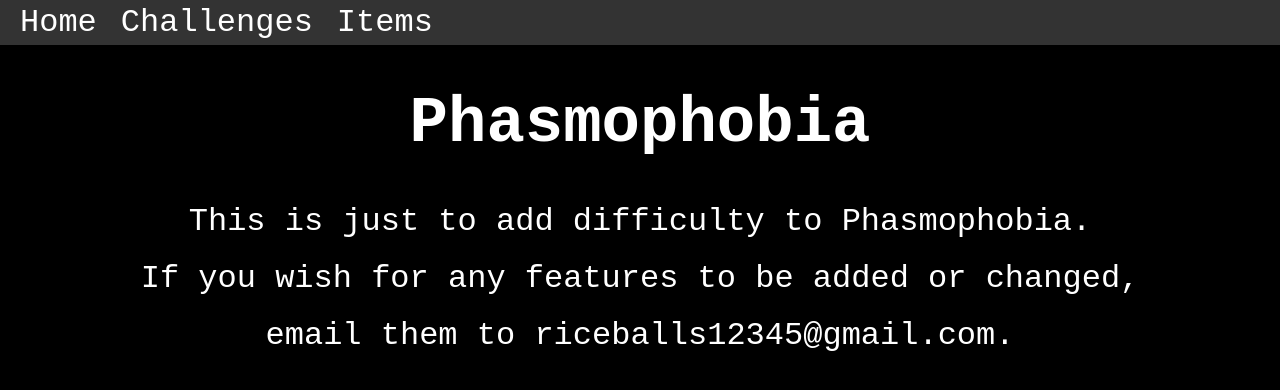
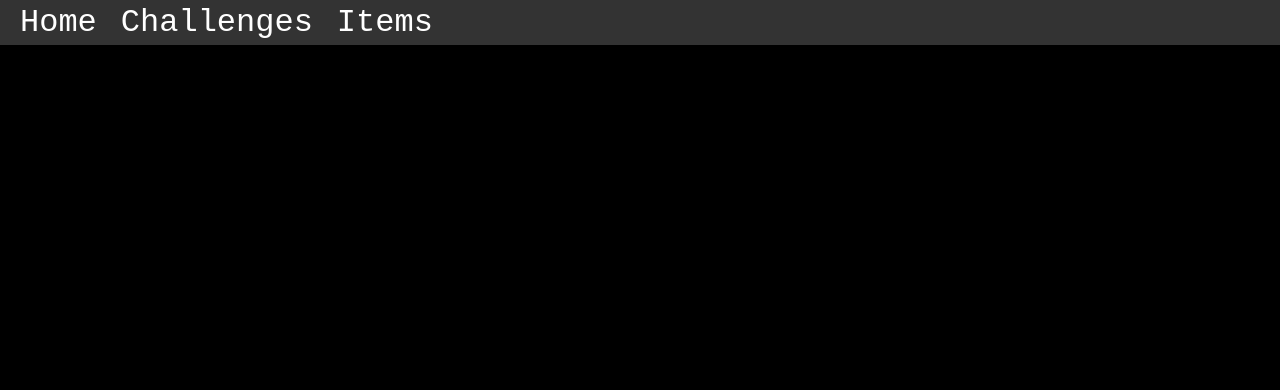
Before and after one commit to Dylaran/PhasmoWeb, a React (Create React App) app: page / in a window 1280 px wide. Shown: the top 390 px of the page. Built offline with nearby package versions, Linux system fonts and the light colour scheme.

Commit message:
PhasmoWeb

```diff
--- a/src/App.js
+++ b/src/App.js
@@ -14,7 +14,7 @@
     <div className="container">
       <Navbar />
       <Routes>
-        <Route path="/" element={<Home />} />
+        <Route path="/PhasmoWeb" element={<Home />} />
         <Route
           path="/challenges"
           element={
--- a/src/Navbar.js
+++ b/src/Navbar.js
@@ -3,7 +3,7 @@
 export default function Navbar() {
   return (
     <nav className="nav">
-      <Link to="/" className="title">
+      <Link to="/PhasmoWeb" className="title">
         Home
       </Link>
       <ul>
```
